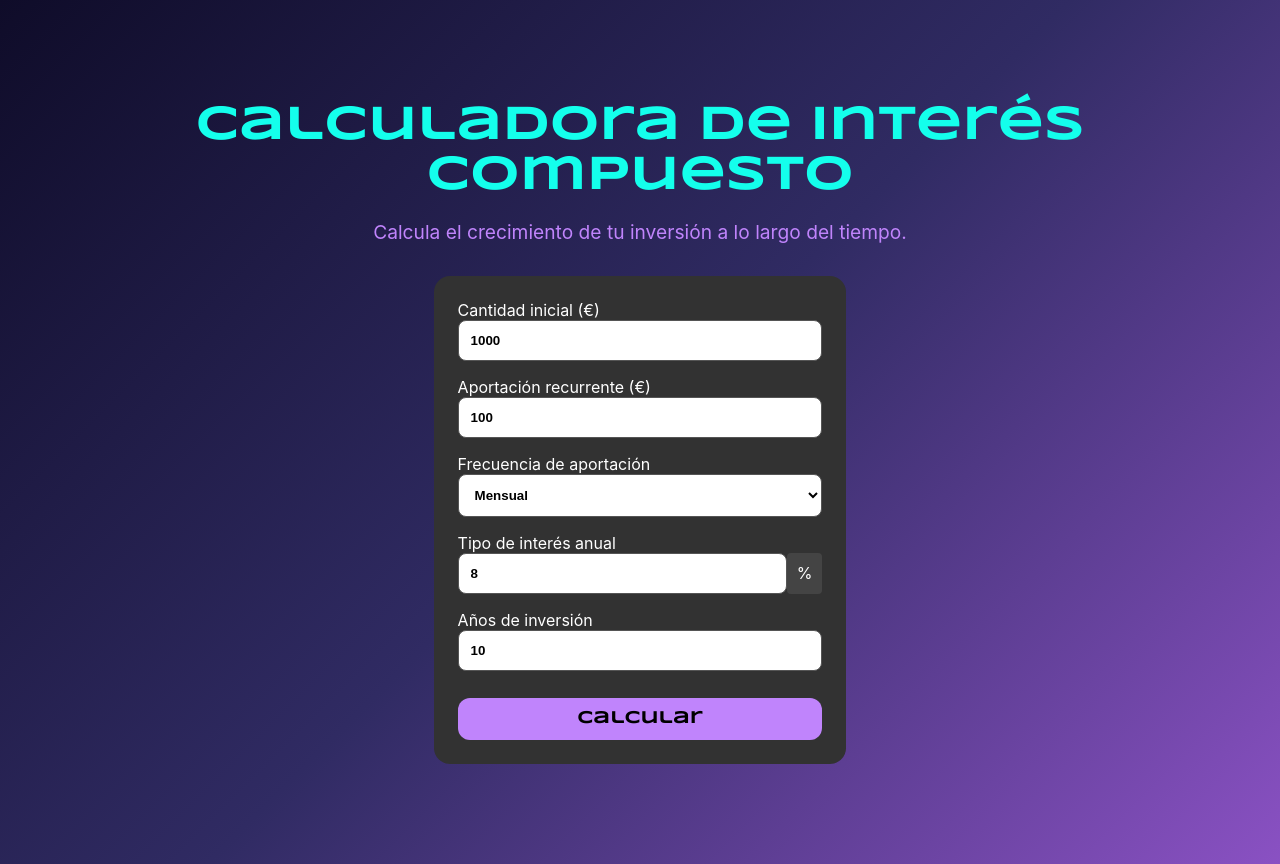
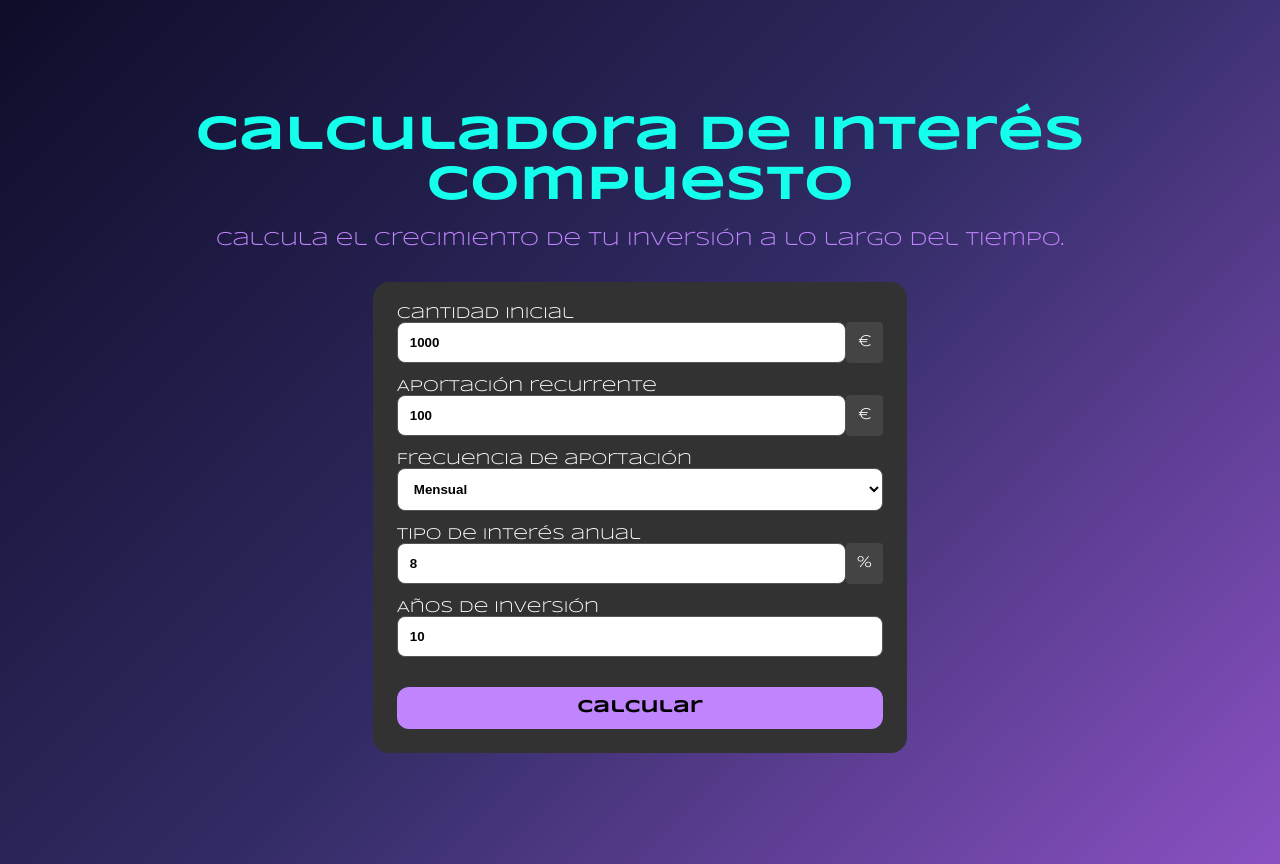
Before and after one commit to MarioCSan/CompounInterestCalc, a React (Create React App) app: page / in a window 1280 px wide. Built offline with nearby package versions, Linux system fonts and the light colour scheme.

Commit message:
minor changes in font to work in safari. Minor changes in text and styles

```diff
--- a/src/App.css
+++ b/src/App.css
@@ -1,3 +1,5 @@
+@import url('https://fonts.googleapis.com/css2?family=Syncopate:wght@400;700&display=swap');
+
 body{
   background-color: #8da9ca;
   width: 100%;
--- a/src/Components/CalculatorApp.jsx
+++ b/src/Components/CalculatorApp.jsx
@@ -64,7 +64,7 @@ const CalculatorApp = () => {
     <div style={{
       backgroundColor: "#212121",
       color: "#FFFFFF",
-      background: "linear-gradient(135deg, #0F0C29, #302B63,rgb(138, 81, 195))",
+      background: "linear-gradient(135deg, #0F0C29, #302B63,#8a51c3)",
       minHeight: "100vh",
       display: "flex",
       flexDirection: "column",
--- a/src/Components/CalculatorForm.jsx
+++ b/src/Components/CalculatorForm.jsx
@@ -22,20 +22,25 @@ const CalculatorForm = ({
             borderRadius: "1rem",
             maxWidth: "500px",
             marginBottom: "2rem",
-            width: "30%",
+            width: "40%",
             gap: "8rem",
         }}>
             <div style={{ marginBottom: "1rem" }}>
-                <label>Cantidad inicial (€)</label>
-                <input type="number" value={initial} onChange={(e) => setInitial(e.target.value)}
-                    className="form-input"
-                />
+                <label>Cantidad inicial</label>
+                <div style={{ display: "flex", gap: "0.0rem" }}>
+                    <input type="number" value={initial} onChange={(e) => setRate(e.target.value)} className="form-input"
+                    />
+                    <span style={{ width: "40px", textAlign: "center", lineHeight: "2.5", backgroundColor: "#444", borderRadius: "4px" }}>€</span>
+                </div>
             </div>
 
             <div style={{ marginBottom: "1rem" }}>
-                <label>Aportación recurrente (€)</label>
-                <input type="number" value={contribution} onChange={(e) => setContribution(e.target.value)} className="form-input"
-                />
+                <label>Aportación recurrente</label>
+                <div style={{ display: "flex", gap: "0.0rem" }}>
+                    <input type="number" value={contribution} onChange={(e) => setRate(e.target.value)} className="form-input"
+                    />
+                    <span style={{ width: "40px", textAlign: "center", lineHeight: "2.5", backgroundColor: "#444", borderRadius: "4px" }}>€</span>
+                </div>
             </div>
 
             <div style={{ marginBottom: "1rem" }}>
--- a/src/index.css
+++ b/src/index.css
@@ -3,7 +3,7 @@
 body {
   margin: 0;
 
-  font-family:  -apple-system, BlinkMacSystemFont, 'Segoe UI', 'Roboto', 'Oxygen',
+  font-family: 'Syncopate', BlinkMacSystemFont, 'Segoe UI', 'Roboto', 'Oxygen',
     'Ubuntu', 'Cantarell', 'Fira Sans', 'Droid Sans', 'Helvetica Neue',
     sans-serif;
   -webkit-font-smoothing: antialiased;
```
